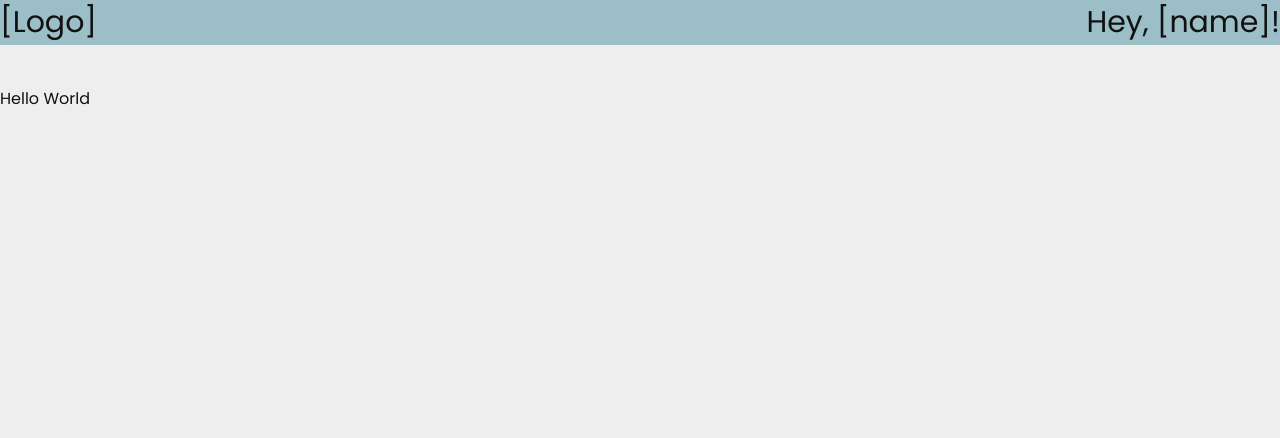
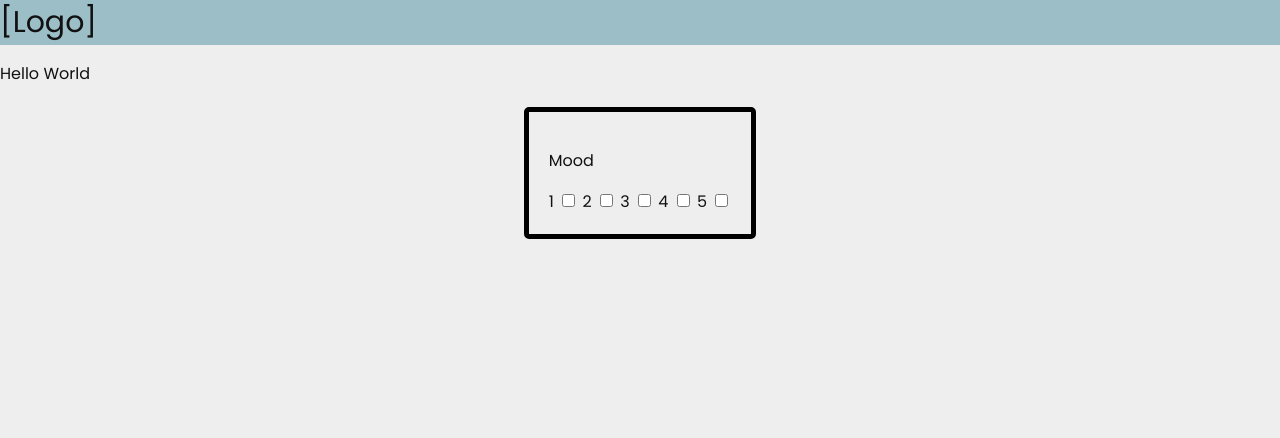
Before and after one commit to Semmetje11lolly/TLE1, a PHP site: page /tracker.php in a window 1280 px wide. Shown: the top 438 px of the page. Run offline with PHP 8.4, Linux system fonts and the light colour scheme; data that the repository does not hold is empty; some libraries are stand-ins or nearby versions.

Commit message:
Add mood tracker form and tracker.css styling
Introduced a new tracker.css file for form styling and updated tracker.php to include a mood tracker form with checkboxes. The form is styled using the new CSS, and a placeholder for an energy tracker is included as commented code.

```diff
--- /dev/null
+++ b/css/tracker.css
@@ -0,0 +1,13 @@
+.form-group{
+    display: flex;
+    justify-content: center;
+}
+
+.field{
+    display: block;
+    padding: 20px 20px;
+    border: 5px solid #000000;
+    text-decoration: none;
+    border-radius: 5px;
+    margin-top: 5px;
+}
--- a/tracker.php
+++ b/tracker.php
@@ -11,7 +11,7 @@
     <meta http-equiv="X-UA-Compatible" content="ie=edge">
     <script src="https://kit.fontawesome.com/1fe3729de2.js" crossorigin="anonymous"></script> <!-- Icon Library -->
     <link rel="stylesheet" href="css/style.css"> <!-- Global styling -->
-    <link rel="stylesheet" href="css/index.css"> <!-- Page specific styling -->
+    <link rel="stylesheet" href="css/tracker.css"> <!-- Page specific styling -->
     <title>Novara Health • Home</title>
 </head>
 <body>
@@ -19,11 +19,53 @@
 <header>
     [Logo]
     <div class="empty-div"></div>
-    Hey, [name]!
 </header>
 
 <main>
   <p>Hello World</p>
+
+    <section class="form-group">
+        <form action="" method="post">
+            <div class="field">
+                <p>Mood</p>
+
+                <label class="label" for="one">1</label>
+                <input class="input" id="one" type="checkbox" name="one" value="<?= $one ?>"/>
+
+                <label class="label" for="two">2</label>
+                <input class="input" id="two" type="checkbox" name="two" value="<?= $two ?>"/>
+
+                <label class="label" for="three">3</label>
+                <input class="input" id="three" type="checkbox" name="three" value="<?= $three ?>"/>
+
+                <label class="label" for="four">4</label>
+                <input class="input" id="four" type="checkbox" name="four" value="<?= $four ?>"/>
+
+                <label class="label" for="five">5</label>
+                <input class="input" id="five" type="checkbox" name="five" value="<?= $five ?>"/>
+            </div>
+
+<!--            <div class="field">-->
+<!--                <p>energy</p>-->
+<!--                <label class="label" for="one">1</label>-->
+<!--                <input class="input" id="one" type="checkbox" name="one" value="--><?php //= $one ?><!--"/>-->
+<!---->
+<!--                <label class="label" for="two">2</label>-->
+<!--                <input class="input" id="two" type="checkbox" name="two" value="--><?php //= $two ?><!--"/>-->
+<!---->
+<!--                <label class="label" for="three">3</label>-->
+<!--                <input class="input" id="three" type="checkbox" name="three" value="--><?php //= $three ?><!--"/>-->
+<!---->
+<!--                <label class="label" for="four">4</label>-->
+<!--                <input class="input" id="four" type="checkbox" name="four" value="--><?php //= $four ?><!--"/>-->
+<!---->
+<!--                <label class="label" for="five">5</label>-->
+<!--                <input class="input" id="five" type="checkbox" name="five" value="--><?php //= $five ?><!--"/>   -->
+<!--            </div>-->
+        </form>
+    </section>
+
+
 </main>
 
 <nav>
```
